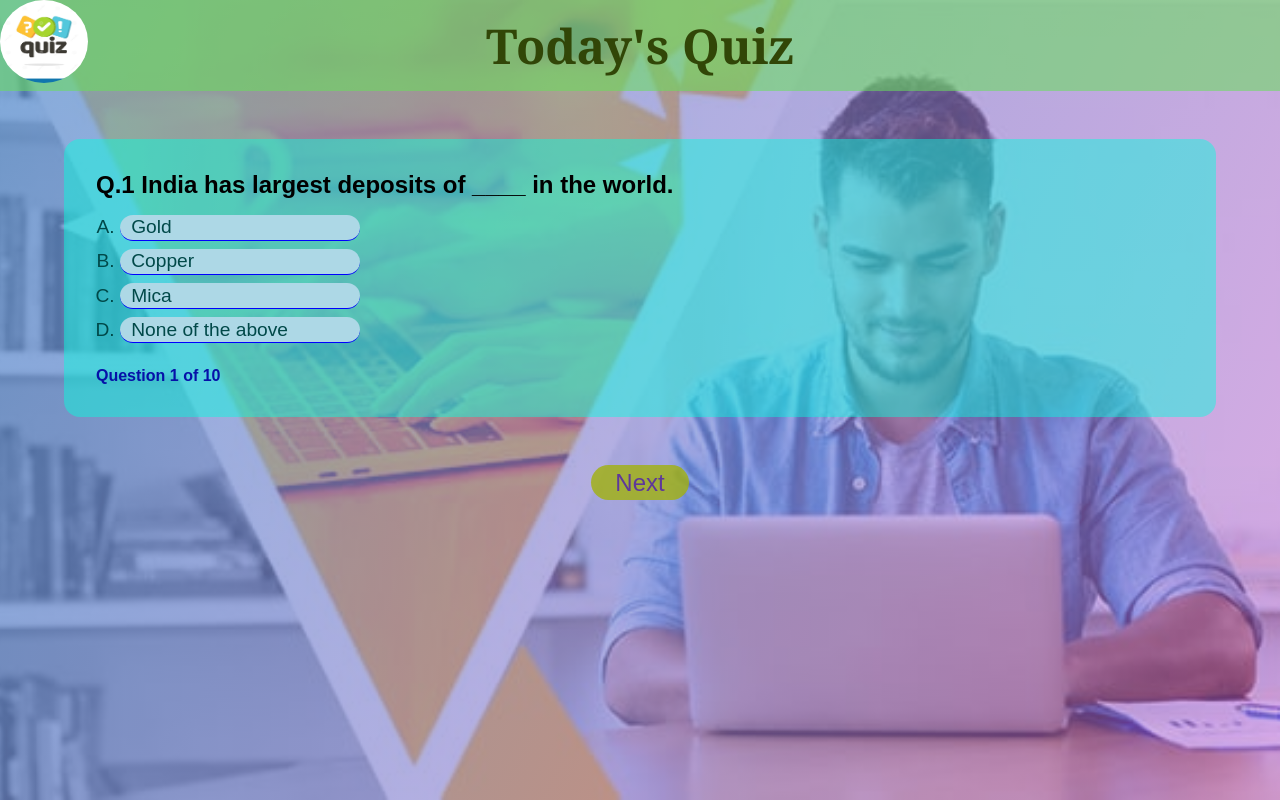
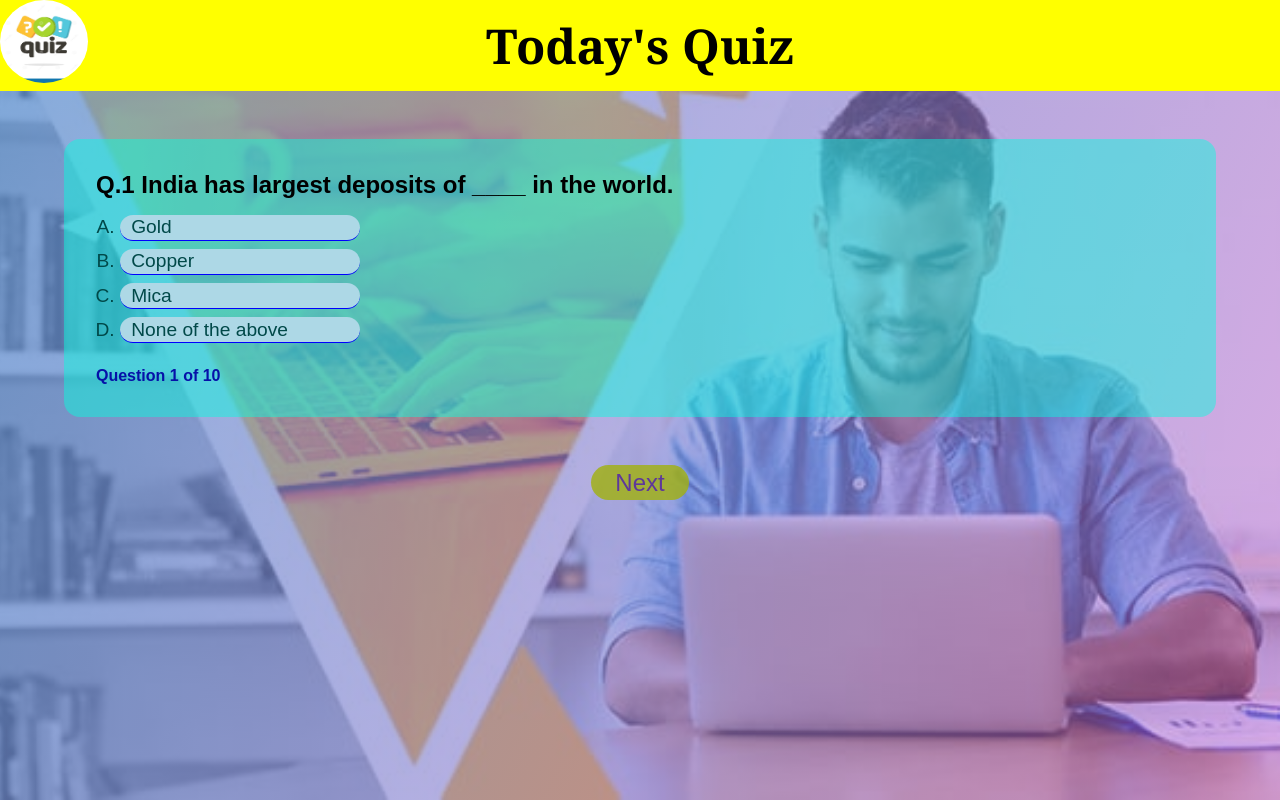
Before and after one commit to Msaroj123/quiz.github.io, a plain HTML site: page index.html in a window 1280 px wide. Drawn offline with Linux system fonts and the light colour scheme.

Commit message:
Update stylesheet.css

```diff
--- a/stylesheet.css
+++ b/stylesheet.css
@@ -23,8 +23,8 @@ img{
     text-align: center;
     padding: 0.8rem 0;
     font-size: 3rem;
-    color: rgb(49,70,7);
-    background: rgba(105,224,90,0.55);
+    color: black;
+    background: yellow;
     font-family: Georgia, 'Times New Roman', Times, serif;
 }
 .questions{
```
